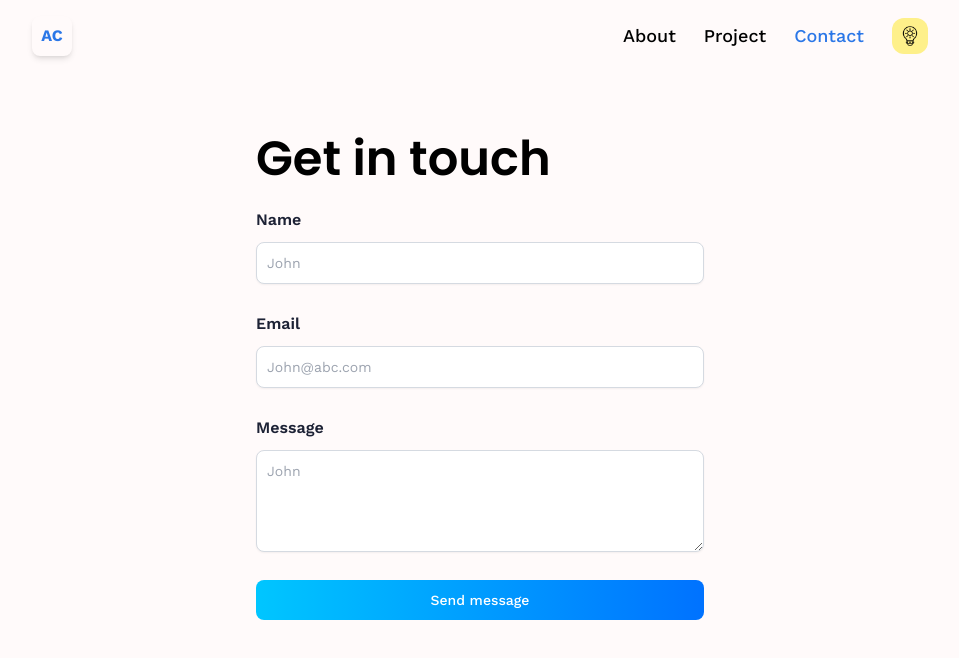
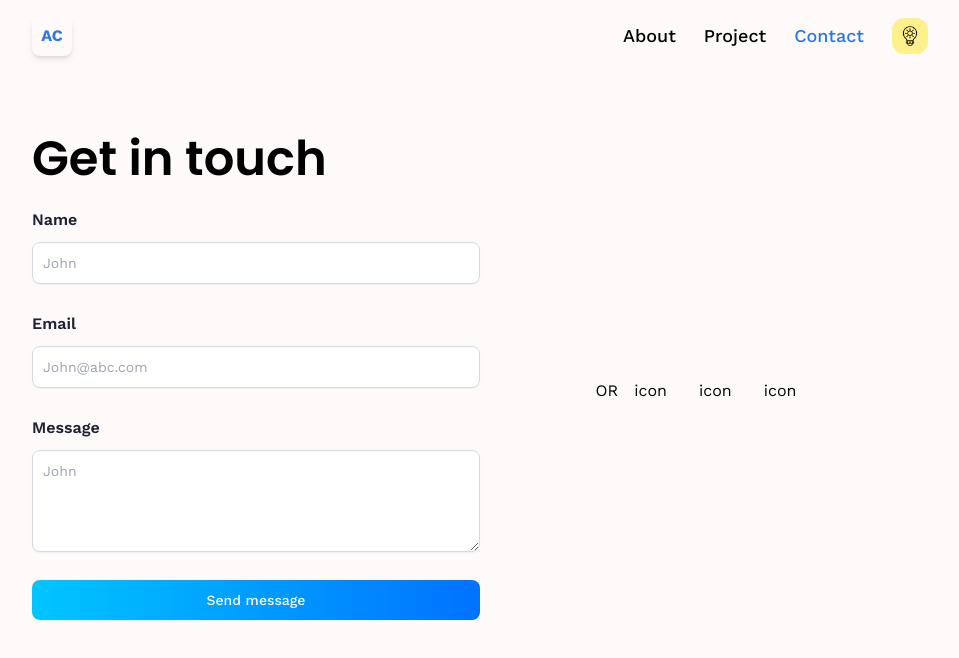
Before and after one commit to Anurag1096/3d_port, a React (Vite) app: page /contact in a window 1280 px wide. Shown: the top 658 px of the page, without its empty margins (160-1119 px from the left). Built offline with nearby package versions, Linux system fonts and the light colour scheme.

Commit message:
wip: contact page links

```diff
--- a/src/Pages/Contact.tsx
+++ b/src/Pages/Contact.tsx
@@ -39,7 +39,7 @@ function Contact() {
   const handleBlur=()=>{
   }
   return (
-    <section className="relative flex  max-container md:justify-center">
+    <section className="relative flex  flex-col-reverse max-container md:justify-between md:flex-row">
       {/* Contact section */}
       <div className="flex-1 min-w-[50%] flex flex-col md:max-w-[40%] ">
         <h1 className="head-text">Get in touch</h1>
@@ -76,6 +76,14 @@ function Contact() {
           </button>
         </form>
       </div>
+      <div className="flex flex-col-reverse  m-auto md:flex-row  ">
+        <div className="text-balack dark:text-[#FFFAFA]">OR</div>
+        <div className="">
+        <span className="p-4" >icon</span>
+        <span className="p-4" >icon</span>
+        <span className="p-4">icon</span>
+        </div>
+      </div>
     </section>
   );
 }
```
